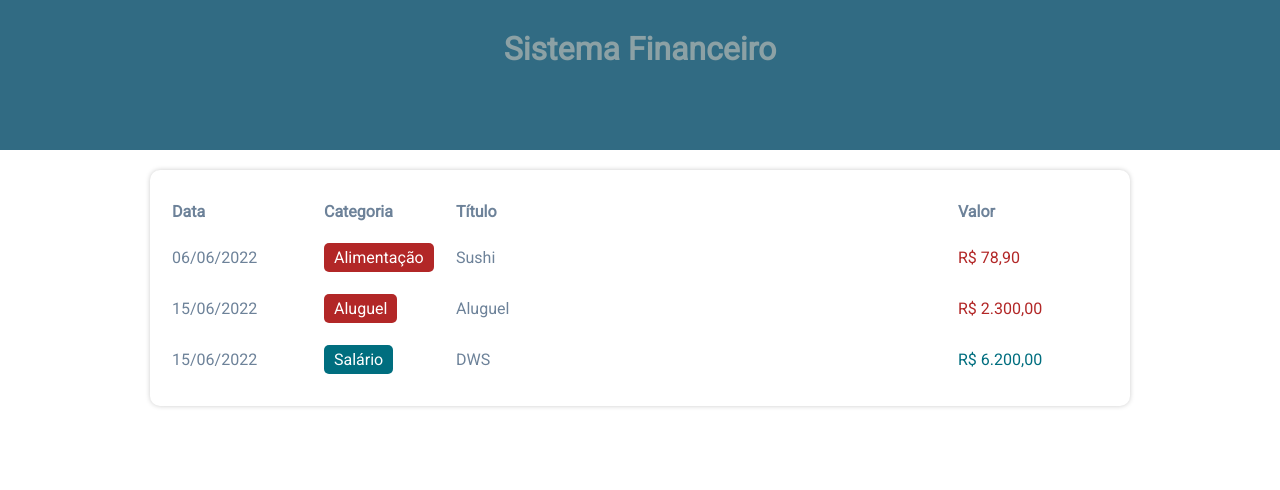
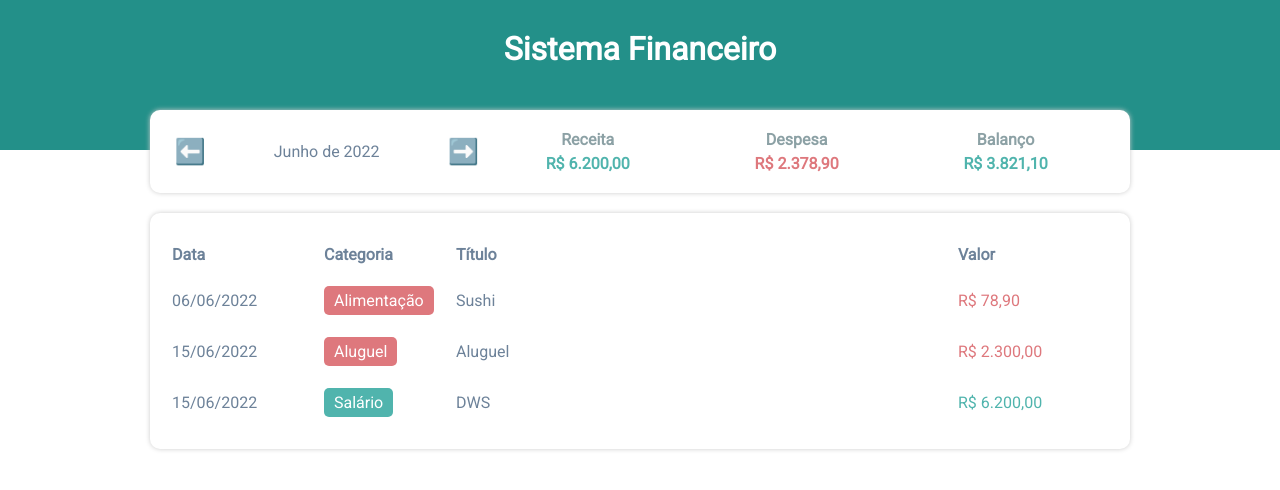
Before and after one commit to wmfariadev/finance-monitor, a React (Create React App) app: page / in a window 1280 px wide. Shown: the top 490 px of the page. Built offline with nearby package versions, Linux system fonts and the light colour scheme.

Commit message:
Componente de navegação de datas e soma

```diff
--- a/src/App.styles.ts
+++ b/src/App.styles.ts
@@ -3,7 +3,7 @@ import styled from "styled-components"
 export const Container = styled.div``
 
 export const Header = styled.div`
-  background-color: #316B83;
+  background-color: #239089;
   height: 150px;
   text-align: center;
 `
@@ -12,7 +12,7 @@ export const HeaderText = styled.h1`
   margin: 0;
   padding: 0;
   padding-top: 30px;
-  color: #8CA1A5;
+  color: #FFF;
 `
 
 export const Body = styled.div`
--- a/src/App.tsx
+++ b/src/App.tsx
@@ -6,16 +6,37 @@ import { TableArea } from "./components/TableArea"
 import { Item } from "./types/Item"
 import { items } from "./data/items"
 import { getCurrentMonth, filterListByMonth } from "./helpers/dateFilter"
+import { InfoArea } from "./components/InfoArea"
+import { categories } from "./data/categories"
 
 
 const App = () => {
   const [list] = useState(items)
   const [filteredList, setFilteredList] = useState<Item[]>([])
-  const [currentMonth] = useState(getCurrentMonth())
+  const [currentMonth, setCurrentMonth] = useState(getCurrentMonth())
+  const [income, setIncome] = useState(0)
+  const [expense, setExpense] = useState(0)
+
 
   useEffect(() => {
     setFilteredList(filterListByMonth(list, currentMonth))
   }, [list, currentMonth])
+
+  useEffect(() => {
+    let income = 0
+    let expense = 0
+
+    filteredList.filter(item => !categories[item.category].expense).forEach(item => income += item.value)
+    filteredList.filter(item => categories[item.category].expense).forEach(item => expense += item.value)
+
+    setIncome(income)
+    setExpense(expense)
+
+  }, [filteredList])
+
+  const handleMonthChange = (newMonth: string) => {
+    setCurrentMonth(newMonth)
+  }
 
   return (
     <Container>
@@ -25,11 +46,15 @@ const App = () => {
       </Header>
 
       <Body>
-        {/* Area de informações */}
+        <InfoArea
+          currentMonth={currentMonth}
+          onMonthChange={handleMonthChange}
+          income={income}
+          expense={expense}
+        ></InfoArea>
 
         {/* Area de inputs */}
 
-        {/* Lista de itens */}
         <TableArea list={filteredList} />
       </Body>
 
--- /dev/null
+++ b/src/components/InfoArea/index.tsx
@@ -0,0 +1,45 @@
+import { formatCurrentMonth } from "../../helpers/dateFilter"
+import { ResumeItem } from "../ResumeItem";
+import { Container, MonthArea, MonthArrow, MonthTitle, ResumeArea } from "./styles"
+
+type Props = {
+  currentMonth: string;
+  onMonthChange: (newMonth: string) => void;
+  income: number;
+  expense: number;
+}
+
+export const InfoArea = ({ currentMonth, onMonthChange, income, expense }: Props) => {
+
+  const handlePrevMonth = () => {
+    let [year, month] = currentMonth.split('-')
+    let currentDate = new Date(parseInt(year), parseInt(month) - 1, 1)
+    currentDate.setMonth(currentDate.getMonth() - 1)
+    onMonthChange(`${currentDate.getFullYear()}-${currentDate.getMonth() + 1}`)
+  }
+
+  const handleNextMonth = () => {
+    let [year, month] = currentMonth.split('-')
+    let currentDate = new Date(parseInt(year), parseInt(month) - 1, 1)
+    currentDate.setMonth(currentDate.getMonth() + 1)
+    onMonthChange(`${currentDate.getFullYear()}-${currentDate.getMonth() + 1}`)
+  }
+
+  return (
+    <Container>
+
+      <MonthArea>
+        <MonthArrow onClick={handlePrevMonth}>⬅️</MonthArrow>
+        <MonthTitle>{formatCurrentMonth(currentMonth)}</MonthTitle>
+        <MonthArrow onClick={handleNextMonth}>➡️</MonthArrow>
+      </MonthArea>
+
+      <ResumeArea>
+        <ResumeItem title="Receita" value={income} color={"#50b4ad"} />
+        <ResumeItem title="Despesa" value={expense} color={"#de787d"} />
+        <ResumeItem title="Balanço" value={income - expense} color={income - expense >= 0 ? "#50b4ad" : "#de787d"} />
+      </ResumeArea>
+
+    </Container>
+  )
+}
--- /dev/null
+++ b/src/components/InfoArea/styles.ts
@@ -0,0 +1,33 @@
+import styled from "styled-components"
+
+export const Container = styled.div`
+  margin-top: -40px;
+  background-color: #FFF;
+  box-shadow: 0px 0px 5px #CCC;
+  border-radius: 10px;
+  padding: 20px;
+  display: flex;
+  align-items: center;
+`
+export const MonthArea = styled.div`
+  flex: 1;
+  display: flex;
+  align-items: center;
+`
+
+export const MonthArrow = styled.div`
+  width: 40px;
+  text-align: center;
+  font-size: 25px;
+  cursor: pointer;
+`
+
+export const MonthTitle = styled.div`
+  flex: 1;
+  text-align: center;
+`
+
+export const ResumeArea = styled.div`
+  flex: 2;
+  display: flex;
+`
--- /dev/null
+++ b/src/components/ResumeItem/index.tsx
@@ -0,0 +1,17 @@
+import { formatCurrencyBRL } from '../../helpers/currencyFilter';
+import { Container, Info, Title } from './styles'
+
+type Props = {
+  title: string;
+  value: number;
+  color: string;
+}
+
+export const ResumeItem = ({ title, value, color }: Props) => {
+  return (
+    <Container>
+      <Title>{title}</Title>
+      <Info color={color}>{formatCurrencyBRL(value)}</Info>
+    </Container>
+  )
+}
--- /dev/null
+++ b/src/components/ResumeItem/styles.ts
@@ -0,0 +1,18 @@
+import styled from "styled-components"
+
+export const Container = styled.div`
+  flex: 1;
+`
+
+export const Title = styled.div`
+  text-align: center;
+  font-weight: bold;
+  color: #8CA1A5;
+  margin-bottom: 5px;
+`
+
+export const Info = styled.div<{ color: string }>`
+  text-align: center;
+  font-weight: bold;
+  color: ${props => props.color};
+`
--- a/src/components/TableItem/index.tsx
+++ b/src/components/TableItem/index.tsx
@@ -19,7 +19,7 @@ export const TableItem = ({ item }: Props) => {
       </TableColumn>
       <TableColumn>{item.title}</TableColumn>
       <TableColumn>
-        <Value color={categories[item.category].expense ? '#B22727' : '#006E7F' }>
+        <Value color={categories[item.category].expense ? '#de787d' : '#50b4ad' }>
           {formatCurrencyBRL(item.value)}
         </Value>
       </TableColumn>
--- a/src/data/categories.ts
+++ b/src/data/categories.ts
@@ -1,7 +1,7 @@
 import { Category } from "../types/Category"
 
 export const categories: Category = {
-  food: { title: 'Alimentação', color: '#B22727', expense: true },
-  rent: { title: 'Aluguel', color: '#B22727', expense: true },
-  salary: { title: 'Salário', color: '#006E7F', expense: false }
+  food: { title: 'Alimentação', color: '#de787d', expense: true },
+  rent: { title: 'Aluguel', color: '#de787d', expense: true },
+  salary: { title: 'Salário', color: '#50b4ad', expense: false }
 }
--- a/src/helpers/dateFilter.ts
+++ b/src/helpers/dateFilter.ts
@@ -20,3 +20,23 @@ export const formatDate = (date: Date): string => {
 
   return `${day}/${month}/${year}`
 }
+
+export const formatCurrentMonth = (currentMonth: string): string => {
+  let [year, month] = currentMonth.split('-')
+  let months = [
+    'Janeiro',
+    'Fevereiro',
+    'Março',
+    'Abril',
+    'Maio',
+    'Junho',
+    'Julho',
+    'Agosto',
+    'Setembro',
+    'Outubro',
+    'Novembro',
+    'Dezembro'
+  ]
+
+  return `${months[parseInt(month) - 1]} de ${year}`
+}
```
